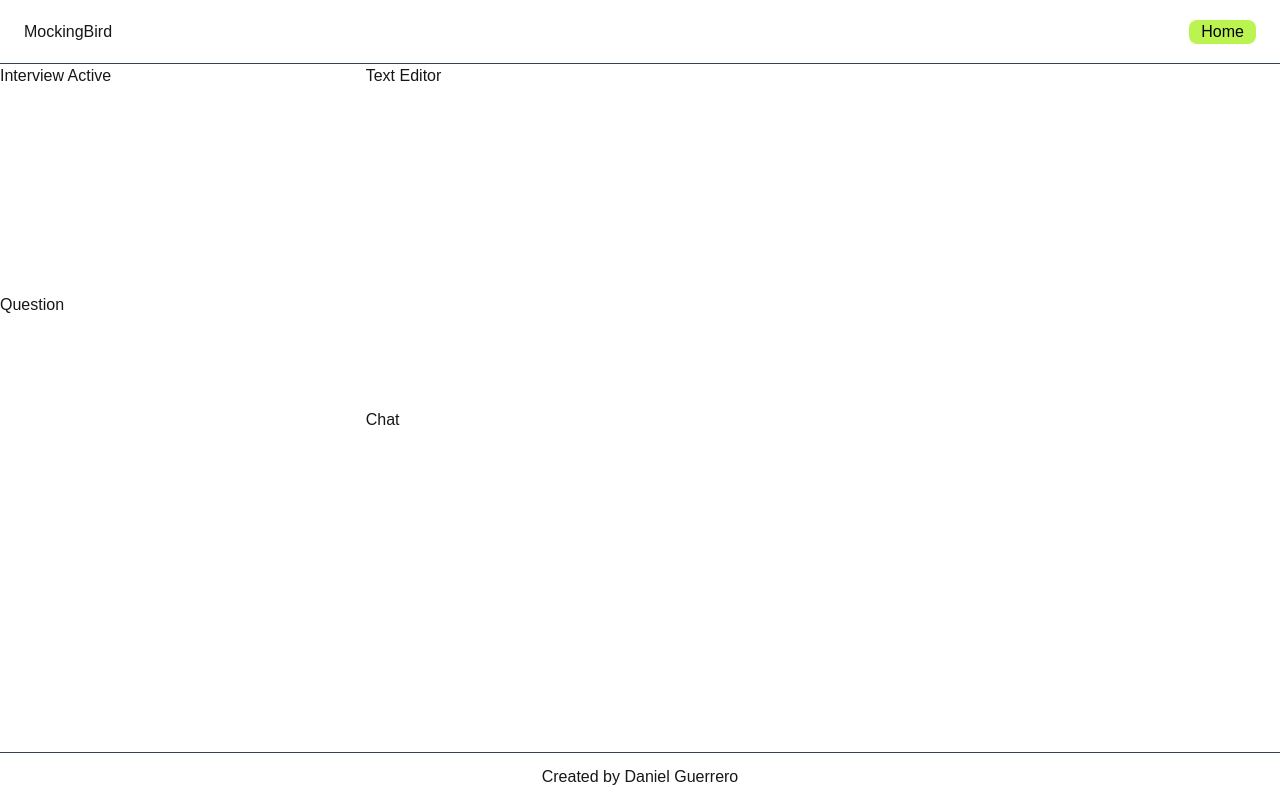
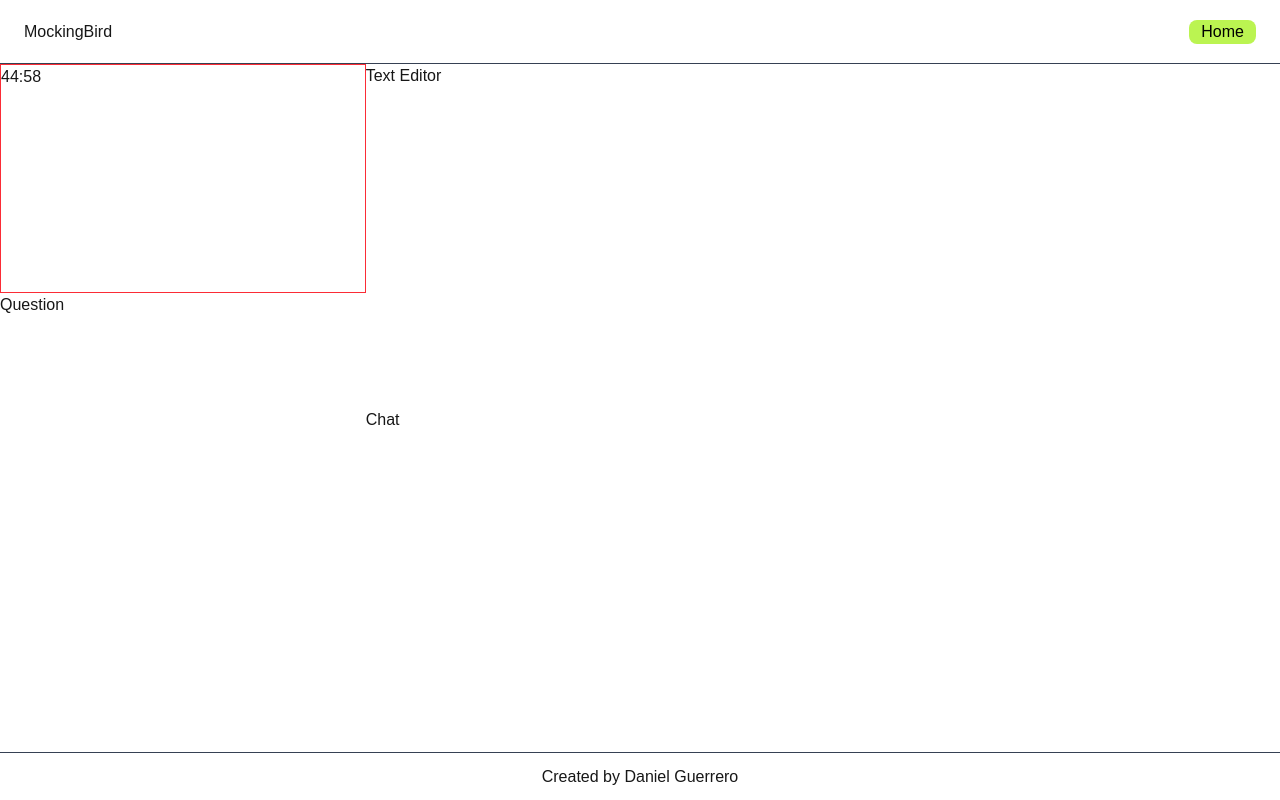
Before and after one commit to danxguerrero/MockingBird, a Next.js app in the folder mockingbird/: page /interview in a window 1280 px wide. Both pictures are taken after a click on the button "Start Interview". Built offline with nearby package versions, Linux system fonts and the light colour scheme.

Commit message:
Added functionality for timer to count down 45 minutes then deactivate interview.

```diff
--- a/mockingbird/src/app/interview/components/Timer.tsx
+++ b/mockingbird/src/app/interview/components/Timer.tsx
@@ -1,13 +1,36 @@
 'use client'
 
-import { useState} from 'react'
+import { useState, useEffect} from 'react'
 
 export const Timer = () => {
-    const [interviewActive, setInterviewActive] = useState(false)
+    const [interviewActive, setInterviewActive] = useState<boolean>(false)
+    const [time, setTime] = useState<number>(45 * 60) // 45 minutes in seconds
+    const [seconds, setSeconds] = useState<number>(0)
+    const [minutes, setMinutes] = useState<number>(45)
+
+    useEffect(() => {
+        if (interviewActive) {
+            setTimeout(() => {
+                if (time === 0) {
+                    setInterviewActive(false)
+                    return;
+                }
+
+                setTime(time - 1)
+                setMinutes(Math.floor((time - 1) / 60))
+                setSeconds((time - 1) % 60)
+            }, 1000)
+        }
+    }, [time, interviewActive])
 
     return (
-        <div>
-            {interviewActive ? <p>Interview Active</p> : <button onClick={()=>setInterviewActive(true)}>Start Interview</button>}
+        <div className="border border-red-500 w-full">
+            {interviewActive ? (
+                <h2>{minutes < 10 ? `0${minutes}` : minutes}:{seconds < 10 ? `0${seconds}`: seconds}</h2>
+                ) : (
+                <button onClick={() => setInterviewActive(true)}>Start Interview</button>
+                )
+            }
         </div>
     )
 }
--- a/mockingbird/src/app/interview/page.tsx
+++ b/mockingbird/src/app/interview/page.tsx
@@ -4,7 +4,7 @@ export default function Page() {
     return (
         <div className="flex flex-1">
             <div className="bg-color-red-500 w-2/5 flex flex-col">
-                <div className="h-1/3">
+                <div className="h-1/3 flex">
                     <Timer />
                 </div>
                 <div className="h-2/3">
```
